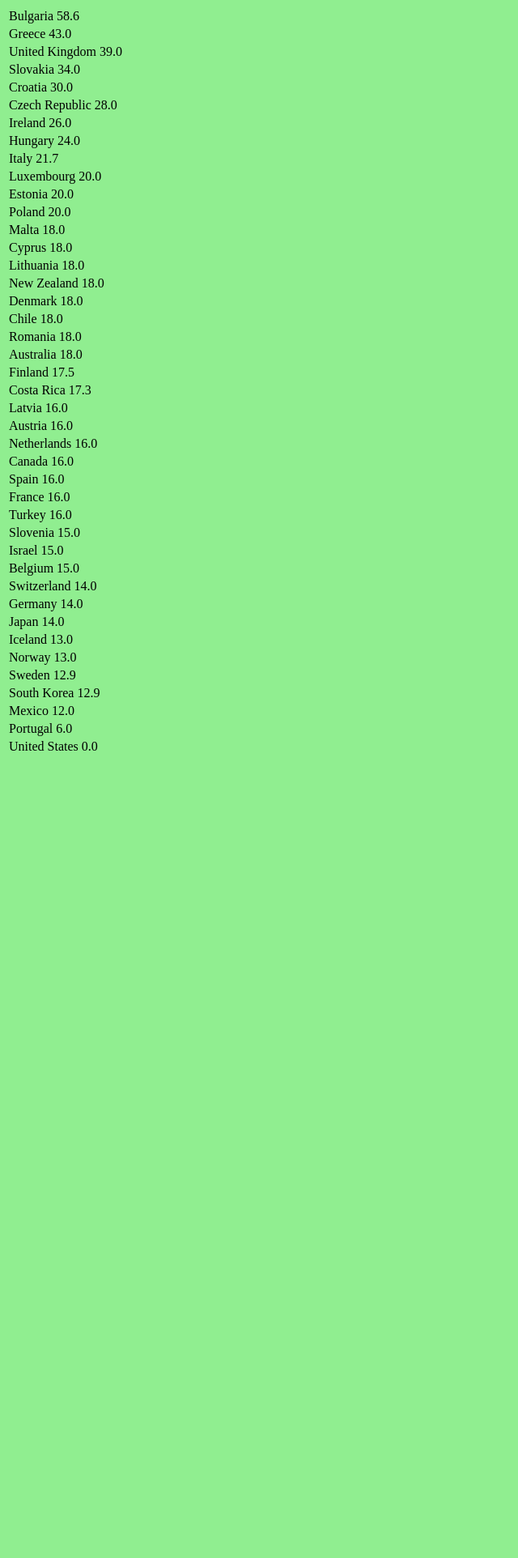
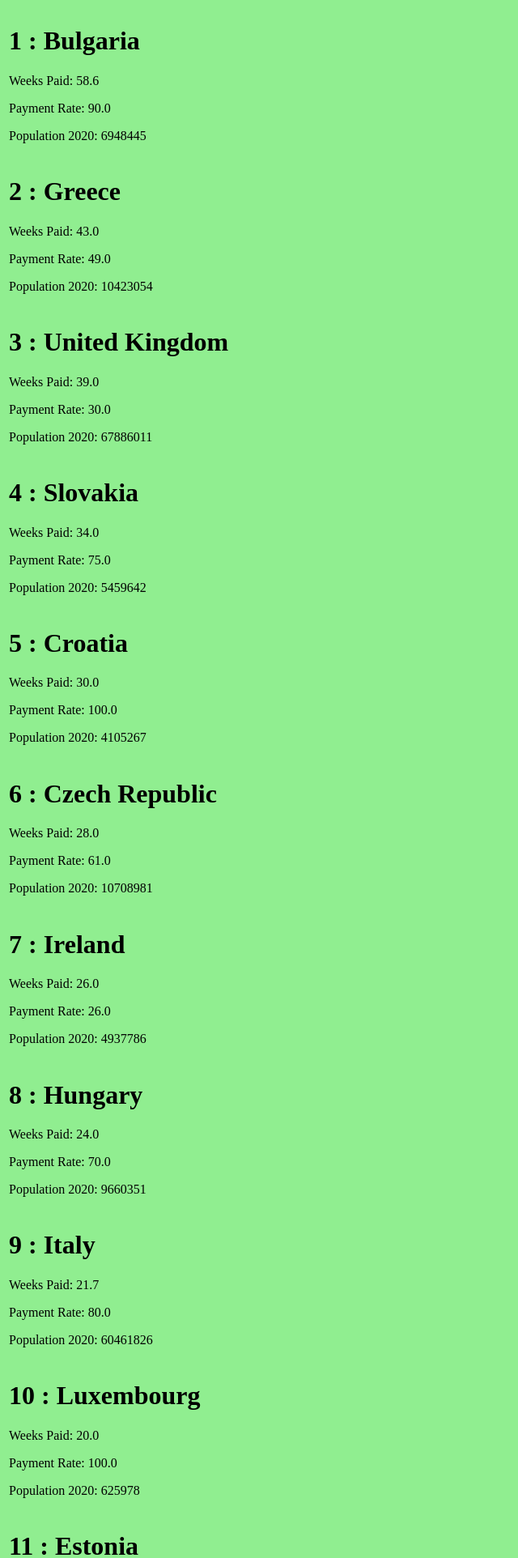
Before and after one commit to stanislava85/Flask_app_scraping_project, a Flask app: page / in a window 1280 px wide. Shown: the top 1924 px of the page at 81% size, without its empty margins (0-640 px from the left). Before the commit the page ends 927 px from the top, so only its background shows below. Run offline with Flask 2, Linux system fonts and the light colour scheme; data comes from the database, SQL or seed files in the repository; both versions use the stored data as it was after the commit.

Commit message:
updating index and api preview

```diff
--- a/app.py
+++ b/app.py
@@ -22,23 +22,11 @@ class MaternityLeave(db.Model):
     payment_rate = db.Column(db.Float, nullable=False)
     population_2020 = db.Column(db.Integer, nullable=False)
 
-#     def __repr__(self):
-#         return f"{self.id} {self.country} {self.weeks_paid} {self.payment_rate} {self.population_2020}"
 
-#
-# VIEWS
-#
-
-# set up your index view to show your "home" page
-# it should include:
-# links to any pages you have
-# information about your data
-# information about how to access your data
-# you can choose to output data on this page
 @app.route('/', methods=['GET'])
 def index():
-    data = MaternityLeave.query.all()
-    return render_template('index.html', data=data)
+    table = MaternityLeave.query.all()
+    return render_template('index.html', data=table)
 
 # include other views that return html here:
 @app.route('/other')
@@ -49,29 +37,45 @@ def other():
 # GET requests to get your data in json
 # POST requests to store/update some data
 # DELETE requests to delete some data
-
-# change this to return your data
 @app.route('/api', methods=['GET'])
 def get_data():
     table = MaternityLeave.query.all()
-    d = {row.id:row.country for row in table}
+    d=[]
+    for row in table:
+        row_as_dict = {
+            #should I include row.id?
+            "country": row.country,
+            "weeks paid": row.weeks_paid,
+            "payment rate": row.payment_rate,
+            "population 2020": row.population_2020,
+        }
+        d.append(row_as_dict)
     return jsonify(d)
 
-# # change this to allow users to add/update data
+#this will allow users to add/update data
 @app.route('/api', methods=['POST'])
 def add_data():
-    if request.method == 'POST':
-        print(request.form)
-        for k,v in request.args.items():
-            print(k,v)
-        return jsonify({})
+    #added = {}
+    for k,v in request.args.items():
+        if not k in d.keys():
+            d[k] = v
+    return jsonify({"added": request.args, "current": d})
+#     if request.method == 'POST':
+#         print(request.form)
+#         for k,v in request.args.items():
+#             print(k,v)
+#         return jsonify({})
 
-# # change this to allow the deletion of data
+#this will allow the deletion of data
 @app.route('/api', methods=['DELETE'])
 def delete_data():
     for k,v in request.args.items():
-        pass
-    return jsonify({})
+        try:
+            d.pop(k)
+            deleted[k] = v
+        except:
+            continue
+    return jsonify({"deleted": deleted, "current": d})
 
 
 
--- a/static/style.css
+++ b/static/style.css
@@ -1,3 +1,4 @@
 body {
-    background: #90EE90;
+    background-color: #90EE90;
+
 }
--- a/templates/index.html
+++ b/templates/index.html
@@ -5,7 +5,11 @@
 <table>
     {% for row in data %}
     <tr>
-        <td> {{row.country}}  {{ row.weeks_paid}} </td>
+       <td><h1> {{row.id}} : {{row.country}}</h1>
+           <p>Weeks Paid: {{ row.weeks_paid}}</p>
+           <p>Payment Rate: {{row.payment_rate}}</p>
+           <p>Population 2020: {{row.population_2020}}</p>
+        </td>
     </tr>
     {% endfor %}
 </table>
```
Also changed, not shown: maternity-leave.db.
